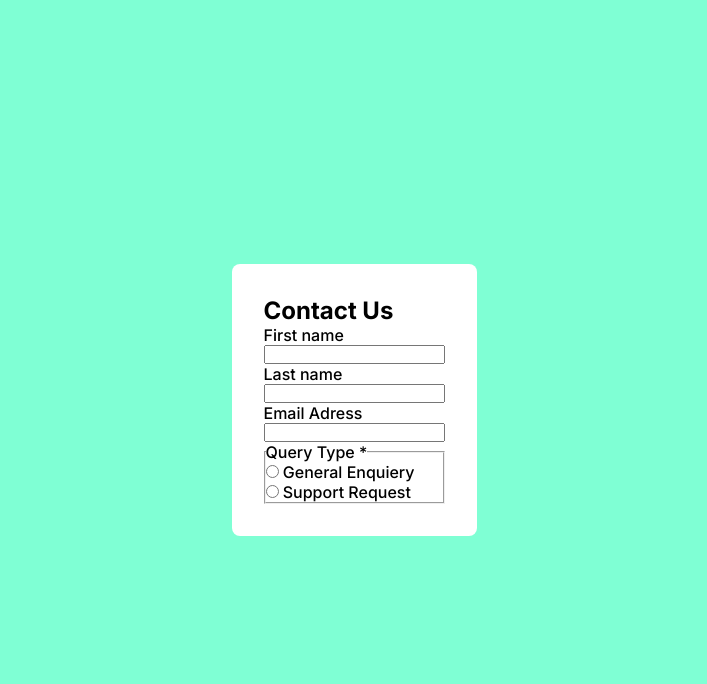
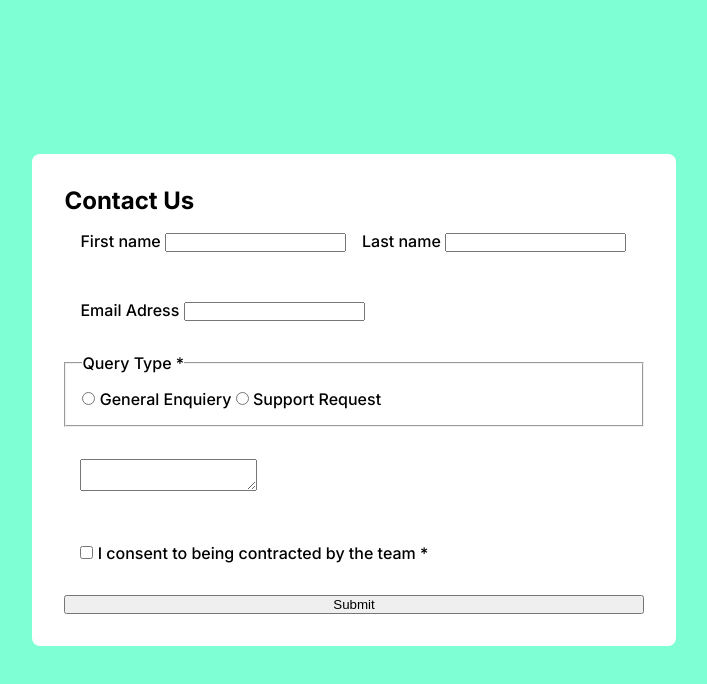
Before and after one commit to banet/contact-form-challenge, a plain HTML site: page index.html in a window 1280 px wide. Shown: the whole page, without its empty margins (286-993 px from the left). Drawn offline with Linux system fonts and the light colour scheme.

Commit message:
Updatede new grid

```diff
--- a/index.html
+++ b/index.html
@@ -15,19 +15,22 @@
             <div class="container">
                 <h1>Contact Us</h1>
                 <form action="">
-                    <div class="form-group">
+                    <div class="form-group row-2">
+                        <div>
                         <label for="fname">First name </label>
                          <input type="text" id="fname"  required>
+                         </div>
+                         <div>
+                         <label for="lname"></label>Last name </label>
+                         <input type="text" id="fname" required>
+                         </div>
                     </div>
-                    <div class="form-group">
-                        <label for="lname"></label>Last name </label>
-                         <input type="text" id="fname" required>
-                    </div>
-                    <div class="form-group">
+
+                    <div class="form-group full">
                         <label for="Email Adress"></label>Email Adress </label>
                          <input type="email" id="email" required>
                     </div>
-                    <fieldset class="form-group">
+                    <fieldset class="form-group full">
                         <legend>Query Type *</legend>
                         <label >
                         <input type="radio" name="query-type" value="general" required>
@@ -38,6 +41,17 @@
                         Support Request
                         </label>
                     </fieldset>
+                    <div class="form-group full">
+                        <textarea name="Message" id="message"></textarea>
+                    </div>
+                    <div class="form-group full">
+                        <input type="checkbox" required>
+                        <label for=""> I consent to being contracted by the team *
+
+                        </label>
+                    </div>
+
+                    <button class="btn full">Submit</button>
 
 
                 </form>
--- a/style.css
+++ b/style.css
@@ -3,6 +3,8 @@
     padding:0;
     margin:0;
 }
+
+input, textarea{max-width: 100%;}
 
 
 body{
@@ -23,9 +25,30 @@ body{
     background-color: white;
     padding: 2rem;
     border-radius: .5rem;
+
+}
+
+form{
+    display: grid;
+    gap: 1rem;
+}
+.row-2{
+    display: grid;
+    gap: 1rem;
+}
+.full {grid-column: 1 / -1;}
+
+
+@media (min-width: 720px) {
+    .row-2 {
+        grid-template-columns: 1fr 1fr;
+    }
+    .full{
+        grid-column: 1 / -1;
+    }
 }
 
 .form-group {
-    display: flex;
-    flex-direction: column;
+
+    padding: 1rem;
 }
```
